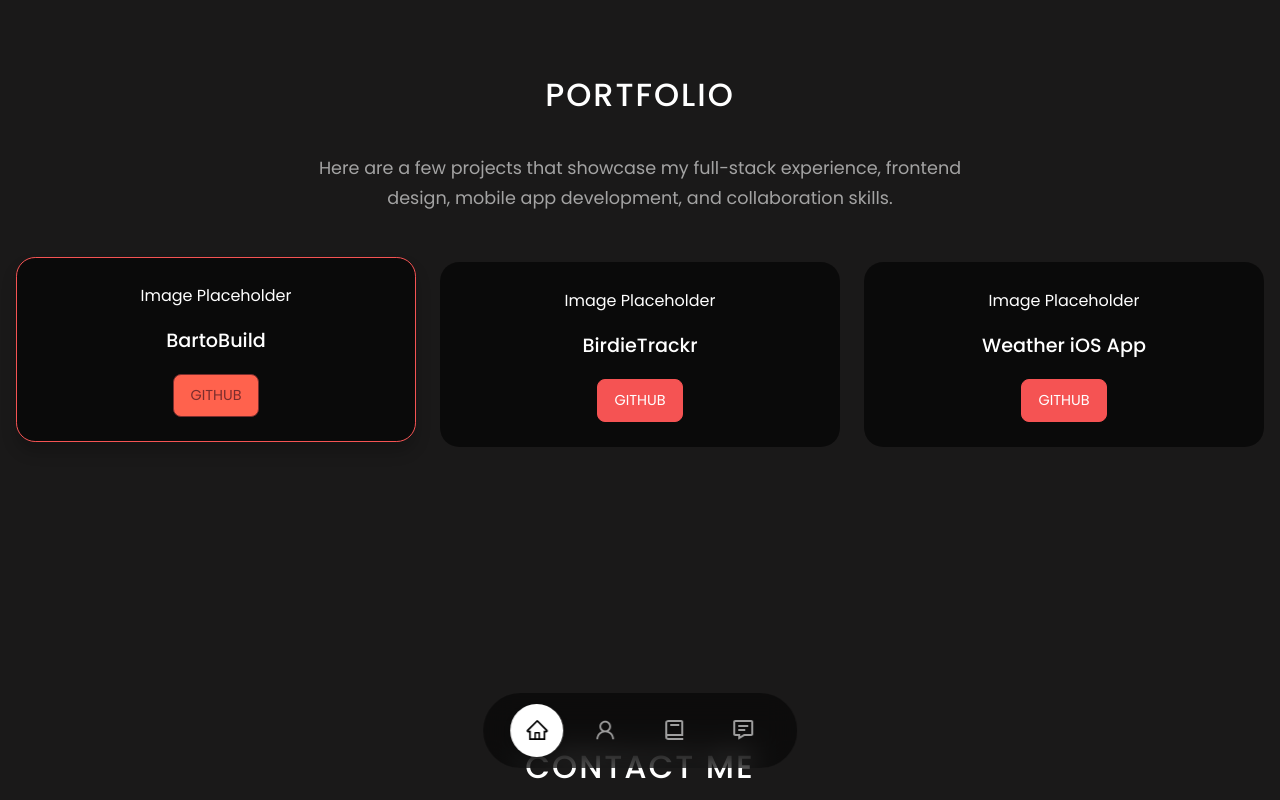
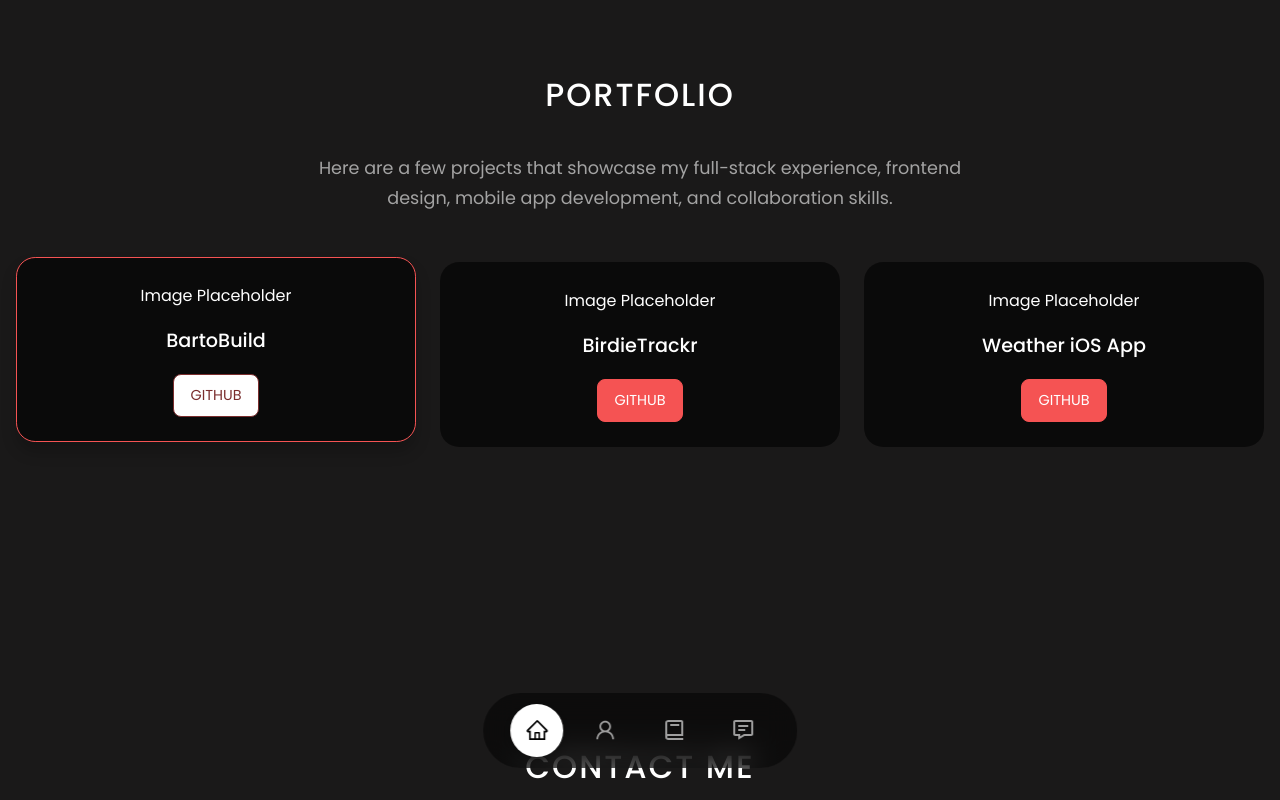
Before and after one commit to mbarto202/react-portfolio-website, a React (Create React App) app: page / in a window 1280 px wide. In both pictures the pointer is over the link 215 px from the left and 1948 px from the top of the page. Shown: the part 1548-2348 px from the top of the page. Built offline with nearby package versions, Linux system fonts and the light colour scheme.

Commit message:
btn hover change

```diff
--- a/src/components/portfolio/portfolio.css
+++ b/src/components/portfolio/portfolio.css
@@ -68,7 +68,7 @@
 }
 
 .portfolio_item-cta .btn:hover {
-  background: #ff624d;
+  background: #ffffff;
 }
 
 /* Responsive updates */
```
